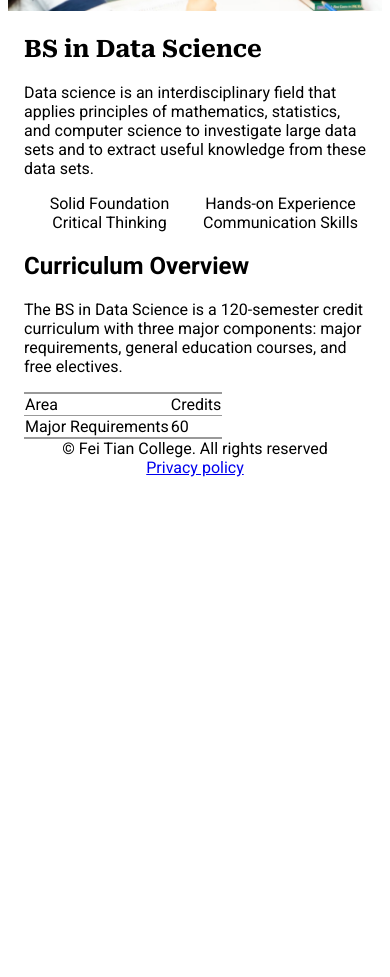
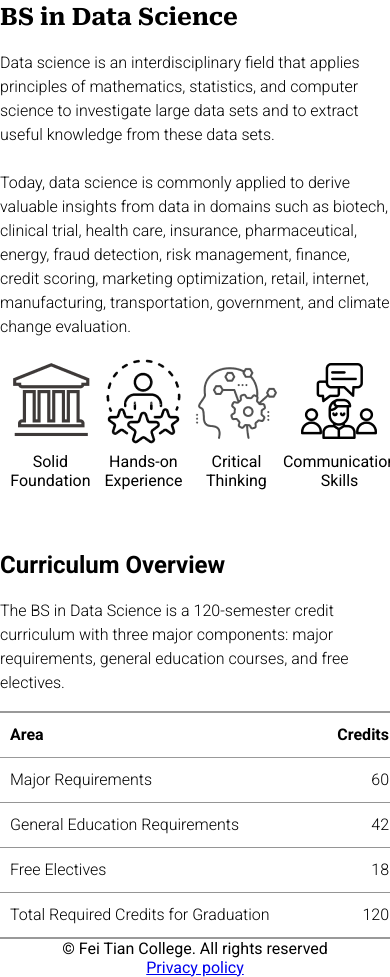
Before and after one commit to mxngjxa/assignment-3, a website: page src/index.html in a window 390 px wide. Shown: the part 307-1284 px from the top of the page. Before the commit the page ends 844 px from the top, so only its background shows below. Drawn offline with Linux system fonts and the light colour scheme.

Commit message:
half done 2night

```diff
--- a/src/index.html
+++ b/src/index.html
@@ -28,19 +28,25 @@
                 <h1 class="font-serif">BS in Data Science</h1>
                 <p>
                     Data science is an interdisciplinary field that applies principles of mathematics, statistics, and computer science to investigate large data sets and to extract useful knowledge from these data sets.
+                    <br><br>
+                    Today, data science is commonly applied to derive valuable insights from data in domains such as biotech, clinical trial, health care, insurance, pharmaceutical, energy, fraud detection, risk management, finance, credit scoring, marketing optimization, retail, internet, manufacturing, transportation, government, and climate change evaluation.
                 </p>
                 <div class="learning-objectives">
                     <div class="tile">
-                        <div>Solid Foundation</div>
+                        <img src="images/image 1.png" alt="Greek Building"><br>
+                        <div class="text">Solid<br>Foundation</div>
                     </div>
                     <div class="tile">
-                        <div>Hands-on Experience</div>
+                        <img src="images/image 2.png" alt="Person with stars in front"><br>
+                        <div class="text">Hands-on Experience</div>
                     </div>
                     <div class="tile">
-                        <div>Critical Thinking</div>
+                        <img src="images/image 3.png" alt="Working mind"><br>
+                        <div class="text">Critical<br> Thinking</div>
                     </div>
                     <div class="tile">
-                        <div>Communication Skills</div>
+                        <img src="images/image 4.png" alt="Multiple people speech bubbles"><br>
+                        <div class="text">Communication Skills</div>
                     </div>
                 </div>
             </div>
@@ -53,10 +59,28 @@
                 </p>
                 <table class="curriculum">
                     <thead>
-                        <tr><td>Area</td><td>Credits</td></tr>
+                        <tr>
+                            <td class="left-column">Area</td>
+                            <td class="right-column">Credits</td>
+                        </tr>
                     </thead>
                     <tbody>
-                        <tr><td>Major Requirements</td><td>60</td></tr>
+                        <tr>
+                            <td class="left-column">Major Requirements</td>
+                            <td class="right-column">60</td>
+                        </tr>
+                        <tr>
+                            <td class="left-column">General Education Requirements</td>
+                            <td class="right-column">42</td>
+                        </tr>
+                        <tr>
+                            <td class="left-column">Free Electives</td>
+                            <td class="right-column">18</td>
+                        </tr>
+                        <tr>
+                            <td class="left-column">Total Required Credits for Graduation</td>
+                            <td class="right-column">120</td>
+                        </tr>
                     </tbody>
                 </table>
             </div>
--- a/src/styles/main.css
+++ b/src/styles/main.css
@@ -3,7 +3,8 @@ html {
 }
 
 body {
-    /* 1. Resets the default margin on body */
+    max-width: 640px;
+    margin: 0 auto; /* 1. Resets the default margin on body */
 }
 
 figure {
@@ -12,6 +13,7 @@ figure {
 
 .container {
     padding: 0 1rem;
+    padding-top: 50px;
 }
 
 .header {
@@ -34,29 +36,99 @@ figure {
 
 .learning-objectives {
     display: grid;
-    grid-template-columns: 1fr 1fr;
+    grid-template-columns: 1fr 1fr 1fr 1fr;
+    padding-left: 1%;
+    padding-right: 1%;
 }
 
-.learning-objectives .tile {
+.container tbody tr td{
+    border-bottom: solid 1px rgb(149, 149, 149);
+
+}
+
+.container learning-objectives tile {
     display: flex;
     flex-direction: column;
+    max-width: 93px;
+
+    font-family: Inter;
+    font-size: 16px;
+    font-weight: 1000;
+    line-height: 19px;
+    letter-spacing: 0em;
+
+}
+
+.tile .text .img{
+    text-align: center;
+    justify-content: center;
     align-items: center;
+    margin: 50%;
 }
 
 .curriculum {
     border-spacing: 0;
+    width: 100%;
+}
+
+.curriculum td{
+    border-spacing: 0;
+    width: 100%;
+    padding-left: 10px;
+    padding-top: 10px;
+    padding-bottom: 10px;
+}
+
+.table tr{
+    border-bottom: solid 1px #999999;
+}
+
+.table {
+    max-width: 640px;
+    position: 100%; top: 0; bottom: 0; left: 0; right: 0;
+    border-collapse: collapse;
+
 }
 
 .curriculum thead td {
     border-top: solid 2px #999999;
     border-bottom: solid 1px #999999;
+
+    font-family: Roboto;
+    font-size: 16px;
+    font-weight: 700;
+    line-height: 24px;
+    letter-spacing: 0em;
 }
 
 .curriculum tbody tr:last-child td {
     border-bottom: solid 2px #999999;
+
+    font-family: Roboto;
+    font-size: 16px;
+    font-weight: 390;
+    line-height: 24px;
+    letter-spacing: 0em;
 }
 
-@media screen and (min-width: 768px) {
+.curriculum tbody td {
+    font-family: Roboto;
+    font-size: 16px;
+    font-weight: 390;
+    line-height: 24px;
+    letter-spacing: 0em;
+}
+
+.container p {
+    font-family: Roboto;
+    font-size: 16px;
+    font-weight: 390;
+    line-height: 24px;
+    letter-spacing: 0em;
+    text-align: left;
+}
+
+@media screen and (max-width: 600px) {
     .container {
         padding: 0;
         margin: 0 auto;
@@ -77,6 +149,16 @@ figure {
 
     .learning-objectives {
         grid-template-columns: 1fr 1fr 1fr 1fr;
+        text-align: center; /* Center the content */
+        width: 160px;
+        height: 176px;
+        top: 723px;
+        left: 400px;
+
+    }
+    .tile {
+        flex-basis: 1 0 100%;
+        max-width: none; /* Remove the maximum width */
     }
 }
 
@@ -91,9 +173,44 @@ figure {
 /*
     4. Please create a utility CSS definition for margin-top: 32px;
     4.1 Instead of using pixel unit please use the "rem" unit.
-    4.2 Use this CSS class to add virtical spacing above the <h1>.
+    4.2 Use this CSS class to add vertical spacing above the <h1>.
  */
 
  .font-serif {
     font-family: 'Roboto Serif', serif;;
  }
+
+
+.h1{
+    font-family: Roboto Serif;
+    font-size: 32px;
+    font-weight: 700;
+    line-height: 37px;
+    letter-spacing: 0em;
+    text-align: left;
+
+}
+
+.h2{
+    font-family: Roboto Serif;
+    font-size: 24px;
+    font-weight: 700;
+    line-height: 28px;
+    letter-spacing: 0em;
+    text-align: left;
+
+    }
+
+.p{
+    font-family: Roboto;
+    font-size: 16px;
+    font-weight: 390;
+    line-height: 24px;
+    letter-spacing: 0em;
+    text-align: left;
+
+}
+
+.right-column {
+    text-align: right;
+}
```
Also changed, not shown: src/images/image 1.png (added), src/images/image 2.png (added), src/images/image 3.png (added), src/images/image 4.png (added).
